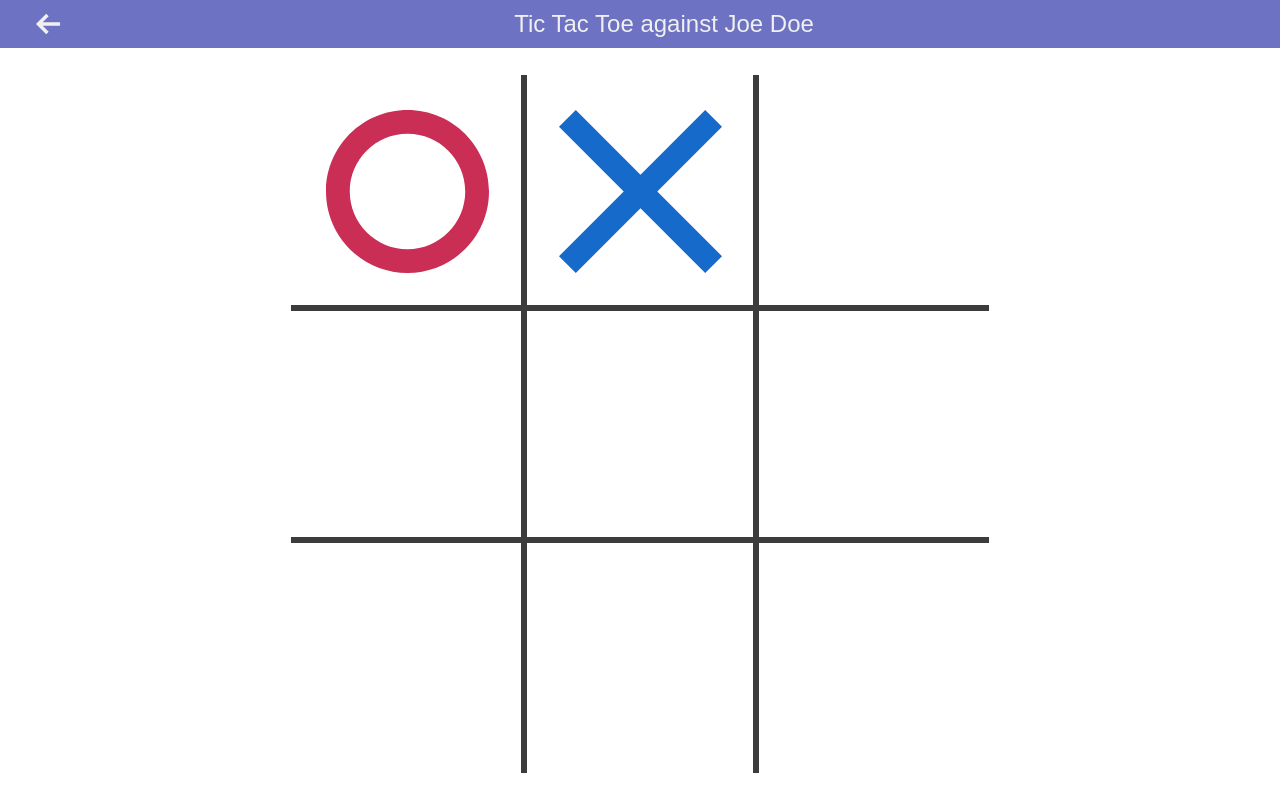
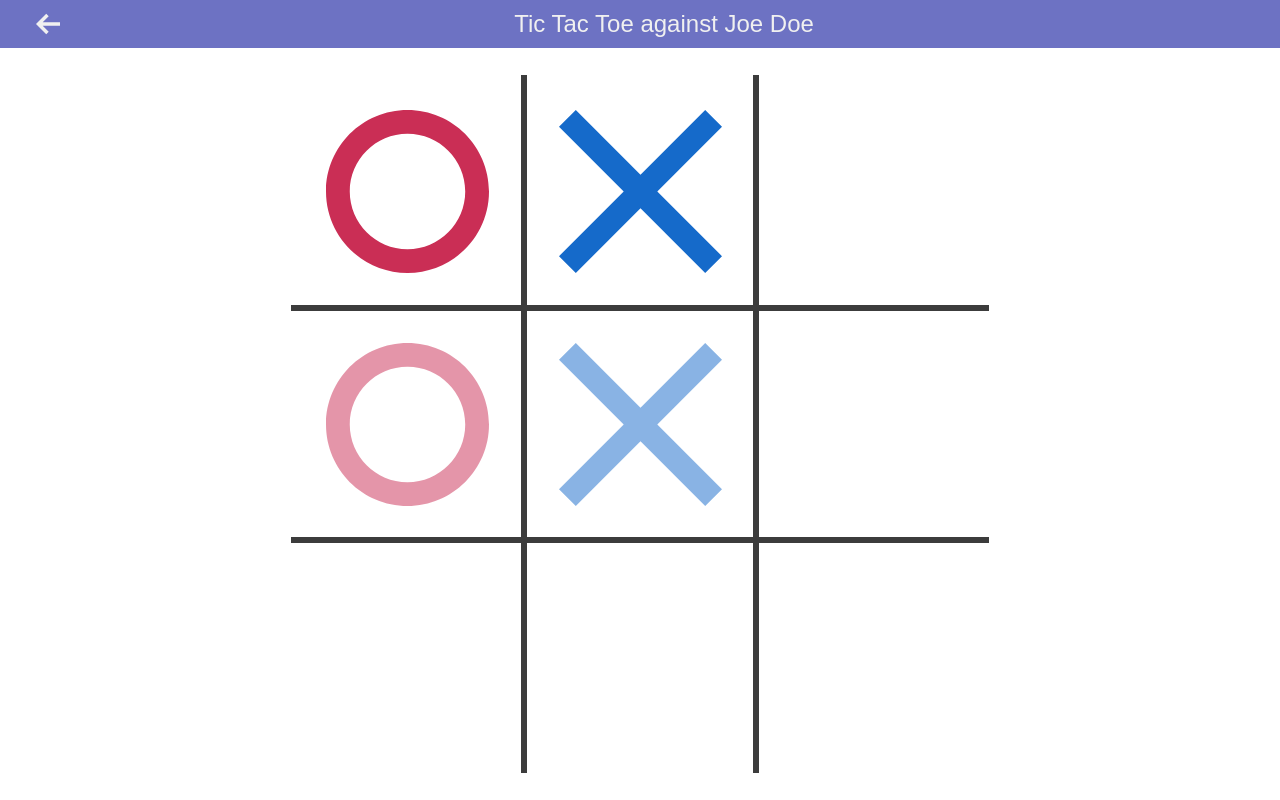
Before and after one commit to vascoyannic/tutoring-tic-tac-toe, a React app: page / in a window 1280 px wide. Built offline with nearby package versions, Linux system fonts and the light colour scheme.

Commit message:
added preview

```diff
--- a/package.json
+++ b/package.json
@@ -23,6 +23,7 @@
   "dependencies": {
     "@types/react": "^18.2.60",
     "@types/react-dom": "^18.2.19",
+    "classnames": "^2.5.1",
     "react": "^18.2.0",
     "react-dom": "^18.2.0"
   }
--- a/src/Board.tsx
+++ b/src/Board.tsx
@@ -13,6 +13,9 @@ const Board: React.FC<BoardProps> = () => {
                 <BoardCell state={CellState.O}/>
                 <BoardCell state={CellState.X}/>
                 <BoardCell state={CellState.EMPTY}/>
+                <BoardCell state={CellState.O} isPreview/>
+                <BoardCell state={CellState.X} isPreview/>
+
                 {/* <div className="board-cell board-row-1 board-col-1" id="board-cell-1"><div className="board-icon icon-o"></div></div>
                 <div className="board-cell board-row-1 board-col-2" id="board-cell-2"></div>
                 <div className="board-cell board-row-1 board-col-3" id="board-cell-3"></div>
--- a/src/BoardCell.scss
+++ b/src/BoardCell.scss
@@ -21,3 +21,7 @@
     height: 100%;
     mask-size: 70%;
 }
+
+.preview {
+    opacity: 0.5;
+}
--- a/src/BoardCell.tsx
+++ b/src/BoardCell.tsx
@@ -1,17 +1,19 @@
 import * as React from "react";
 import style from "./BoardCell.scss";
 import Icon, { IconType } from "./Icon";
+import cn from "classnames";
 
 export enum CellState {EMPTY, X, O}
 
 interface BoardCellProps {
     state:CellState;
+    isPreview?: boolean;
 }
 
-export const BoardCell: React.FC<BoardCellProps> = ({state}) => {
-    return <div className={style.boardCell}>{
+export const BoardCell: React.FC<BoardCellProps> = ({state, isPreview}) => {
+    return <div className={cn(style.boardCell, isPreview && style.preview)}>{
         state !== CellState.EMPTY &&
-        <Icon type={state === CellState.X ? IconType.X : IconType.O} className={style.boardIcon}/>
+        <Icon type={state === CellState.X ? IconType.X : IconType.O} className={style.boardIcon} />
     }</div>
     // return <div className="board-cell board-row-1 board-col-1"><div className="board-icon icon-o"></div></div>
 }
--- a/src/Icon.tsx
+++ b/src/Icon.tsx
@@ -1,14 +1,19 @@
 import * as React from "react";
 import style from "./Icon.scss";
+import cn from "classnames";
 
 export enum IconType {X, O}
 
 interface IconProps {
     type: IconType;
-    className: string;
+    className?: string;
 }
 
-export const Icon: React.FC<IconProps> = ({type, className}) => {
+export const Icon: React.FC<IconProps> = ({type, className}) => (
+    <div className={cn(type === IconType.X ? style.iconX : style.iconO, className)}></div>
+)
+
+export default Icon;
 
 // // Variante 1
 // let iconClassName: string;
@@ -49,12 +54,4 @@ export const Icon: React.FC<IconProps> = ({type, className}) => {
 // }
 
 // Variante 5
-    let iconClassName = type === IconType.X ? style.iconX : style.iconO;
-
-    let composedClassName = iconClassName + " " + className;
-
-    return <div className={composedClassName}></div>
-    // return <div className="board-cell board-row-1 board-col-1"><div className="board-icon icon-o"></div></div>
-}
-
-export default Icon;
+// let iconClassName = type === IconType.X ? style.iconX : style.iconO;
```
Also changed, not shown: 1 other file (tests, documents, lock files or other folders). Lines whose indentation alone changed are shown as unchanged.
